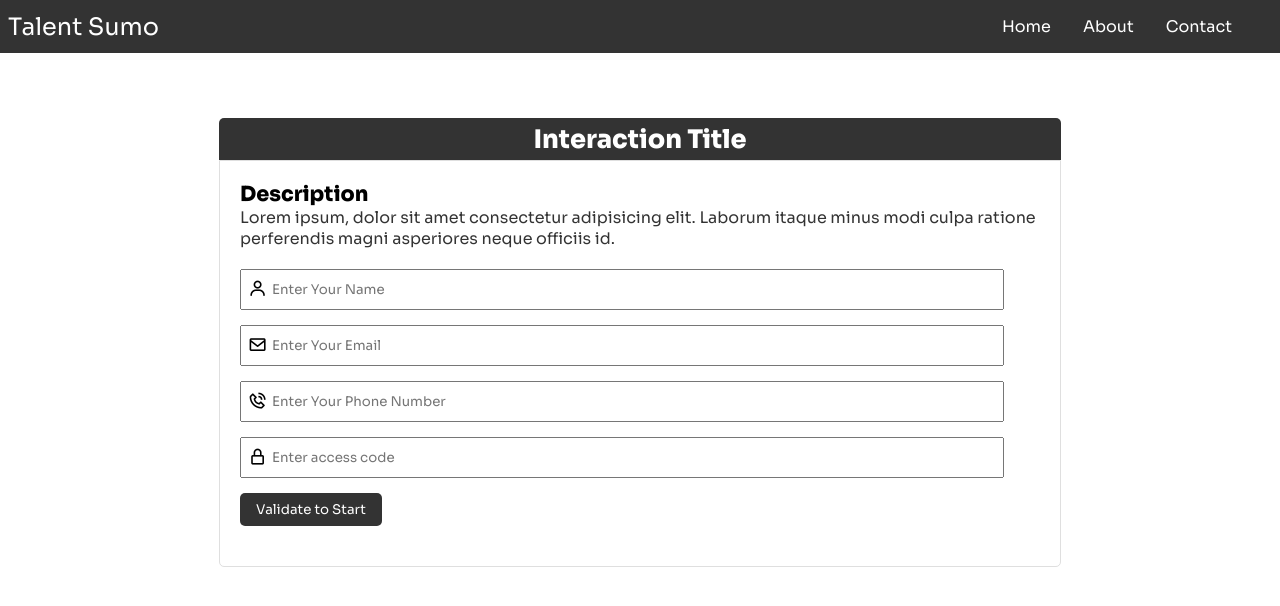
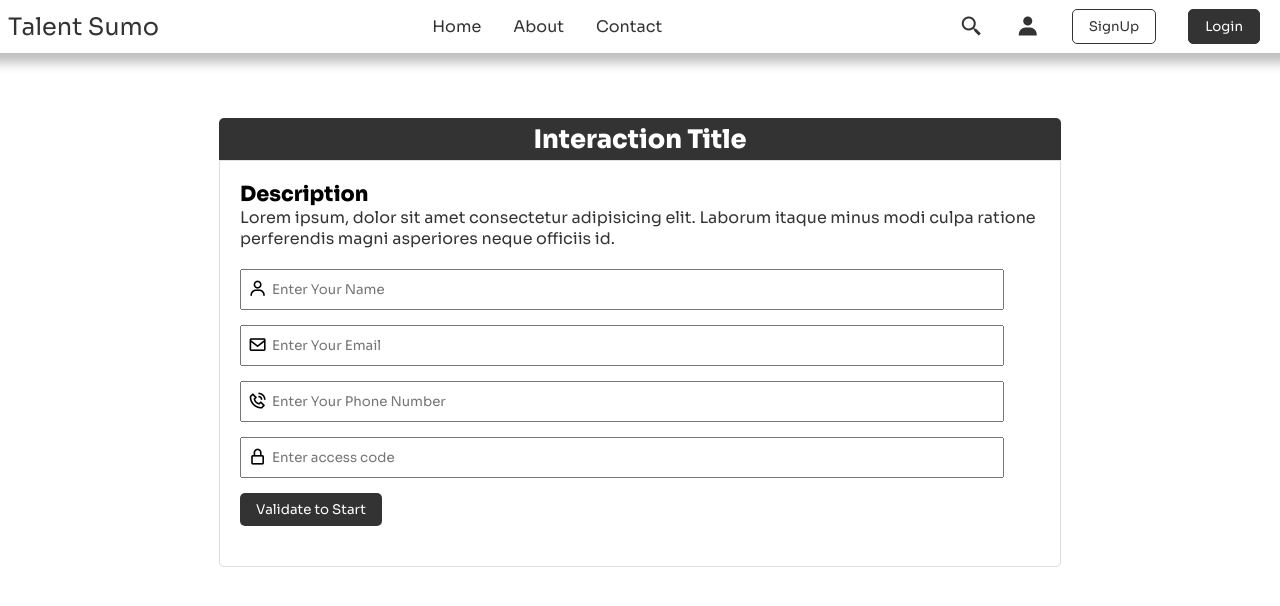
Before and after one commit to pruthvii09/TalentSumo, a React (Create React App) app: page / in a window 1280 px wide. Shown: the top 606 px of the page. Built offline with nearby package versions, Linux system fonts and the light colour scheme.

Commit message:
navbar changes

```diff
--- a/src/components/Form/Form.js
+++ b/src/components/Form/Form.js
@@ -19,16 +19,22 @@ export const Form = () => {
   const handleSubmit = (e) => {
     e.preventDefault(); //prevents refresing of page
 
+    const validEmail = new RegExp(
+      "^[a-zA-Z0-9._:$!%-]+@[a-zA-Z0-9.-]+.[a-zA-Z]$"
+    );
+
     if (data?.name?.length < 5) {
       //name
       setError("Name must be at least 5 characters long!");
       setShowError(true);
       setEmptyFields([...emptyFields, "name"]);
-    } else if (data?.email?.length <= 0) {
-      //email
-      setEmptyFields((emptyFields) => [...emptyFields, "email"]);
-      setError("Please enter email!");
-      setShowError(true);
+    } else if (data?.email?.length > 0) {
+      console.log("Hello");
+      if (validEmail(data?.email)) {
+        setEmptyFields((emptyFields) => [...emptyFields, "email"]);
+        setError("Please enter email!");
+        setShowError(true);
+      }
     } else if (data?.contact?.length !== 10) {
       // contact
       setEmptyFields((emptyFields) => [...emptyFields, "contact"]);
--- a/src/components/NavBar/NavBar.css
+++ b/src/components/NavBar/NavBar.css
@@ -2,8 +2,10 @@
     display: flex;
     justify-content: space-between;
     align-items: center;
-    background-color: #333;
-    color: white;
+    position:sticky;
+    background-color: rgb(255, 255, 255);
+    color: #333;
+    box-shadow: 0 0 10px 10px rgba(0,0,0,0.25);
 }
 
 .brand-title{
@@ -17,10 +19,9 @@
 }
 .navbar-links li a{
     text-decoration: none;
-    color: white;
+    color: #333;
     padding: 1rem;
     display: block;
-    /* margin-right: 30px; */
 }
 .toggle-button{
     position: absolute;
@@ -32,11 +33,26 @@
     width: 30px;
     height: 21px;
 }
-.toggle-button .bar{
-    height: 3px;
-    width: 100%;
+.bar{
+    font-size: 1.5rem;
+    cursor: pointer;
+}
+.profile{
+    display: flex;
+    align-items: center;
+    justify-content: space-between;
+    gap: 2rem;
+    margin-right: 20px;
+}
+.btn{
     background-color: white;
-    border-radius: 10px;
+    color: #333;
+    border: 1px solid #333;
+    cursor: pointer;
+}
+.login_btn{
+    background-color: #333;
+    color: white;
 }
 @media(max-width:768px){
     .toggle-button{
@@ -45,6 +61,9 @@
     .navbar-links{
         display: none;
         width: 100%;
+    }
+    .hide{
+        display: none;
     }
     .navbar{
         flex-direction: column;
@@ -62,8 +81,16 @@
         display: flex;
         align-items: center;
         justify-content: center;
+        gap: 1rem;
+        flex-direction: column;
     }
     .navbar-links.active .li a:hover{
         background-color: #555;
     }
+    .navbar-links.active.profile{
+        display: flex;
+        align-items: center;
+        justify-content: center;
+        flex-direction: column;
+    }
 }
--- a/src/components/NavBar/NavBar.jsx
+++ b/src/components/NavBar/NavBar.jsx
@@ -1,9 +1,8 @@
 import React, { useState } from "react";
 import "./NavBar.css";
-import Profile from "../../assets/image.jpg";
 
 const NavBar = () => {
-  const [toggle, setToggle] = useState(false);
+  const [toggle, setToggle] = useState(true);
   const handleToggle = () => {
     setToggle((curr) => !curr);
   };
@@ -11,9 +10,7 @@ const NavBar = () => {
     <div className="navbar">
       <div className="brand-title">Talent Sumo</div>
       <p className="toggle-button" onClick={handleToggle}>
-        <span className="bar"></span>
-        <span className="bar"></span>
-        <span className="bar"></span>
+        <i className="bx bx-menu bar"></i>
       </p>
       <div className={toggle ? "navbar-links" : "navbar-links active"}>
         <ul>
@@ -25,6 +22,12 @@ const NavBar = () => {
           </li>
         </ul>
       </div>
+      <div className={toggle ? "navbar-links profile" : "navbar-links active"}>
+        <i className="bx bx-search-alt-2 bar hide"></i>
+        <i className="bx bxs-user bar hide"></i>
+        <button className="signup_btn btn">SignUp</button>
+        <button className="login_btn btn">Login</button>
+      </div>
     </div>
   );
 };
```
